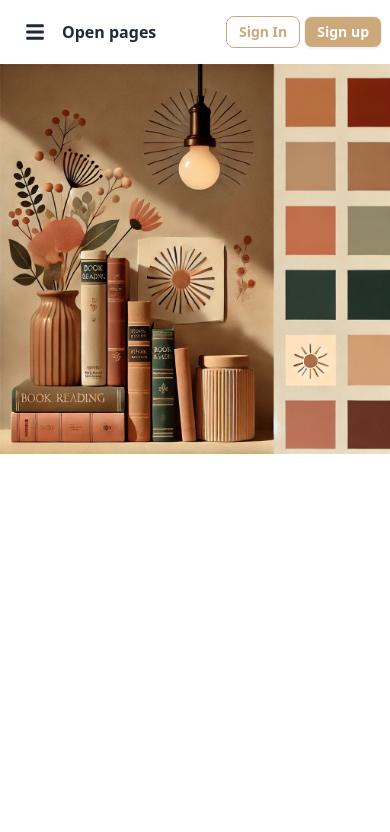
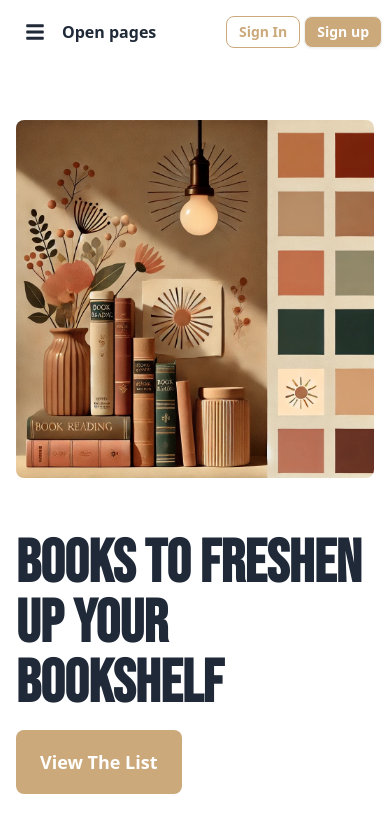
Before and after one commit to mehefujali/open-pages, a React (Vite) app: page /home in a window 390 px wide. Shown: the top 832 px of the page. Built offline with nearby package versions, Linux system fonts and the light colour scheme.

Commit message:
banner section created with responsive

```diff
--- a/src/components/Banner/Banner.jsx
+++ b/src/components/Banner/Banner.jsx
@@ -1,9 +1,16 @@
 import book from '../../assets/Images/herobook.webp'
+import './banner.css'
 const Banner = () => {
       return (
-            <div>
-                  <div>
-                        <img src={book} alt="" />
+            <div id='banner'>
+                  <div className=' flex flex-col-reverse md:flex-row justify-between items-center gap-14'>
+                        <div>
+                              <h1 className=' text-6xl md:text-6xl xl:text-7xl 2xl:text-8xl font-bold banner-text'>Books to freshen up your bookshelf</h1>
+                              <button className=' mt-4 btn-lg rounded-lg font-bold bg-[#cca97b] text-white '>View The List</button>
+                        </div>
+                        <div className=' w-full md:w-3/5 lg:w-2/5'>
+                              <img className=' w-full  rounded-lg' src={book} alt="" />
+                        </div>
                   </div>
             </div>
       );
--- /dev/null
+++ b/src/components/Banner/banner.css
@@ -0,0 +1,6 @@
+@import url('https://fonts.googleapis.com/css2?family=Bebas+Neue&display=swap');
+
+.banner-text {
+      font-family: "Bebas Neue", sans-serif;
+
+}
--- a/src/components/Nav/Nav.jsx
+++ b/src/components/Nav/Nav.jsx
@@ -35,7 +35,7 @@ const Nav = () => {
                               </ul>
                         </div>
                         <div className="navbar-end flex gap-1 sm:gap-2 md:gap-4 items-center">
-                              <a className="btn btn-sm md:btn-md text-[#cca97b] btn-outline border-[#cca97b] hover:bg-[#cca97b] hover:border-none">Sign In</a>
+                              <a className="btn btn-sm md:btn-md text-[#cca97b] btn-outline border-[#cca97b] hover:bg-[#cca97b] hover:border-none hover:text-white">Sign In</a>
                               <a className="btn btn-sm md:btn-md bg-[#cca97b] hover:bg-[#bb9e79] text-white">Sign up</a>
                         </div>
                   </div>
--- a/src/components/Root/Root.jsx
+++ b/src/components/Root/Root.jsx
@@ -6,7 +6,7 @@ const Root = () => {
       return (
             <div>
                   <Nav></Nav>
-                  <div className=" container mx-auto">
+                  <div className=" container mx-auto mt-14 px-4">
                         <Outlet></Outlet>
                   </div>
             </div>
```
